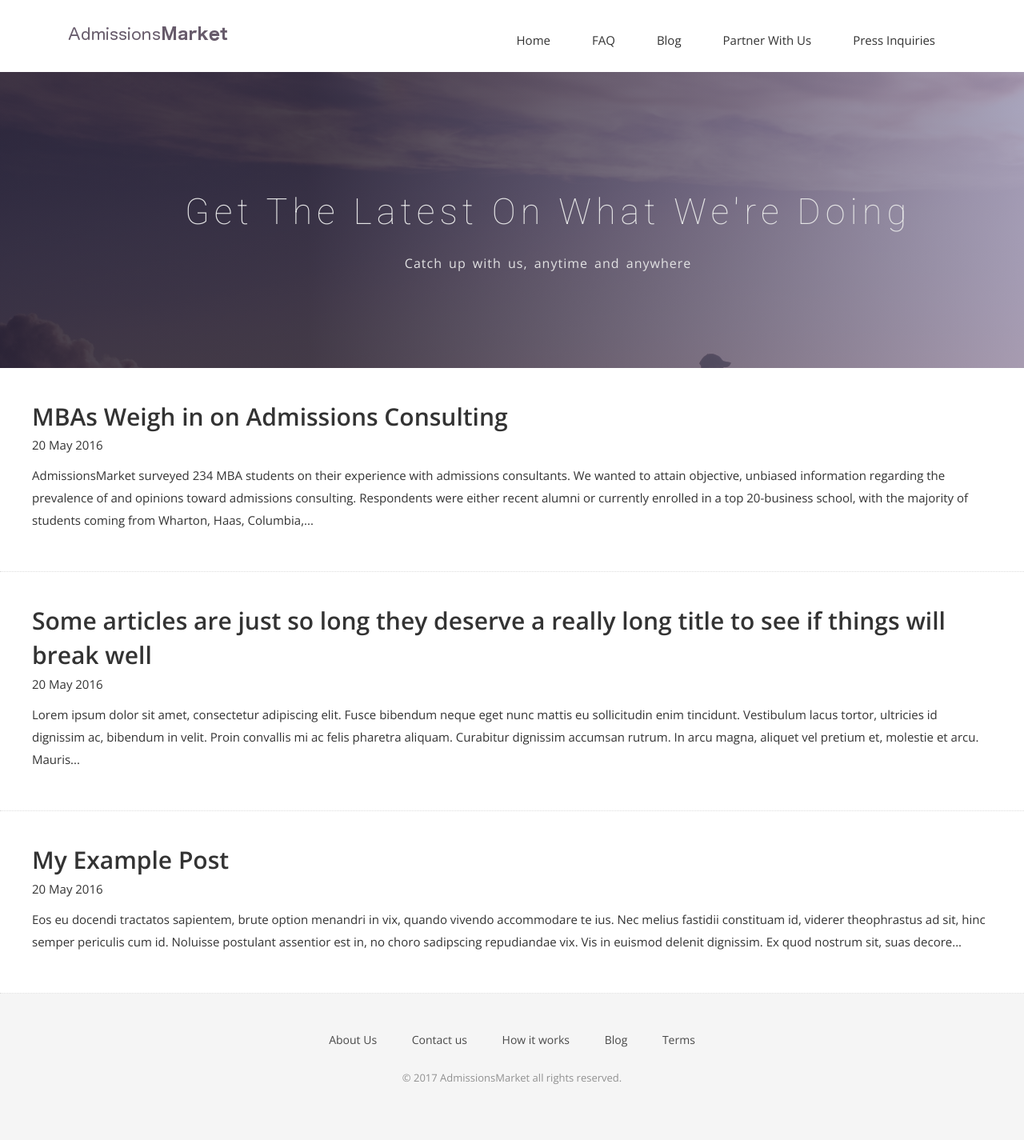
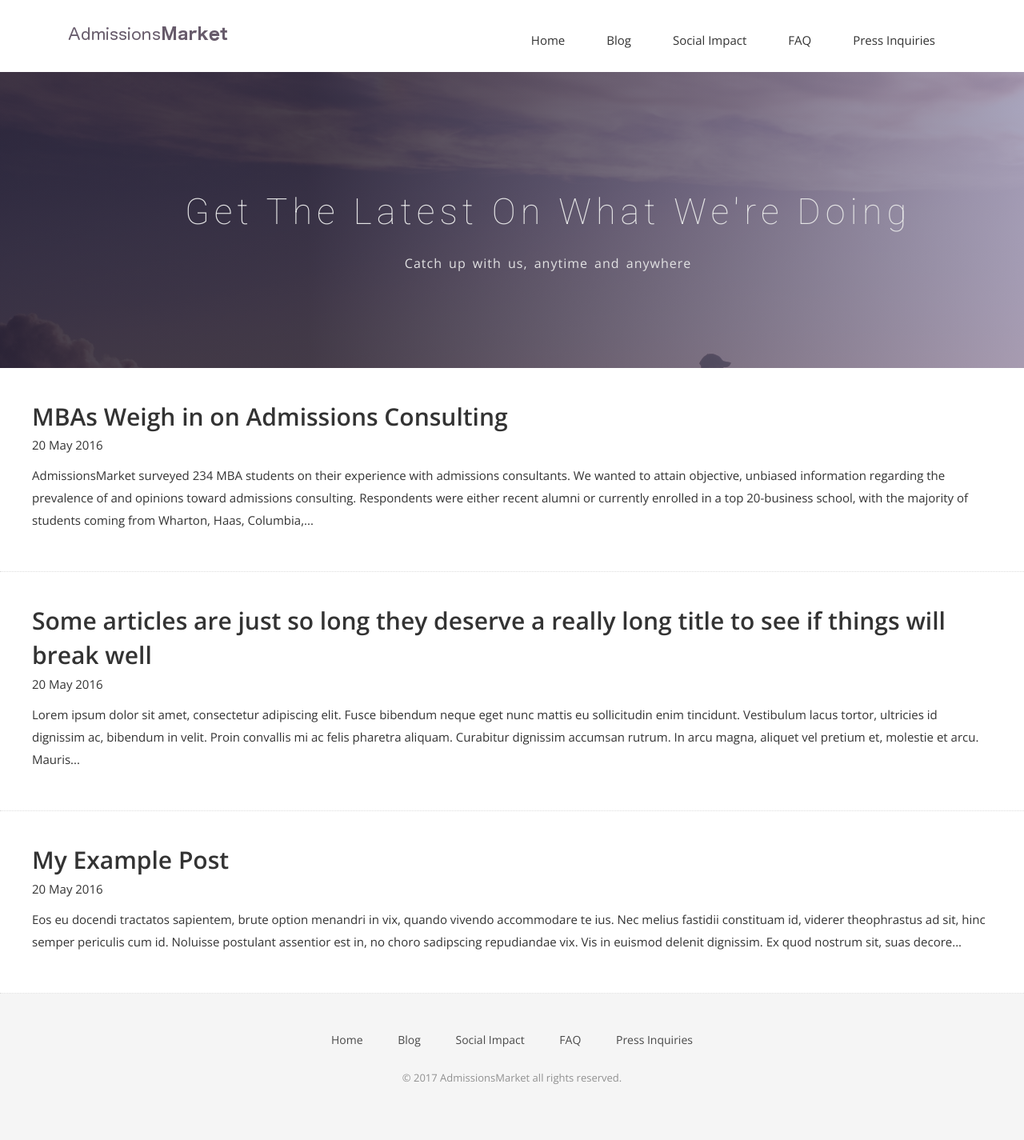
Before and after one commit to dsardi/Eric-Natelson.github.io, a Jekyll site: the page built from blog.html, in a window 1280 px wide. Shown: the whole page at 80% size. Built offline with Jekyll 4.4.1, drawn with Linux system fonts in a browser that asks for light colours; nearby versions of some CDN libraries; some web fonts are replaced.

Commit message:
Changed order and contents of header and footer

```diff
--- a/_includes/footer.html
+++ b/_includes/footer.html
@@ -5,11 +5,11 @@
       <div class="col-md-12">
         <div class="footer-manu">
           <ul>
-            <li><a href="#">About Us</a></li>
-            <li><a href="{{ site.baseurl }}/contact">Contact us</a></li>
-            <li><a href="#">How it works</a></li>
+            <li><a href="{{ site.baseurl }}/">Home</a></li>
             <li><a href="{{ site.baseurl }}/blog">Blog</a></li>
-            <li><a href="#">Terms</a></li>
+            <li><a href="#">Social Impact</a></li>
+            <li><a href="{{ site.baseurl }}/FAQ">FAQ</a></li>
+            <li><a href="{{ site.baseurl }}/contact">Press Inquiries</a></li>
           </ul>
         </div>
         <p>&copy; 2017 AdmissionsMarket all rights reserved.</p>
--- a/_includes/header.html
+++ b/_includes/header.html
@@ -22,9 +22,9 @@
             <div class="collapse navbar-collapse" id="bs-example-navbar-collapse-1">
               <ul class="nav navbar-nav navbar-right">
                 <li><a href="{{ site.baseurl }}/">Home</a></li>
+                <li><a href="{{ site.baseurl }}/blog">Blog</a></li>
+                <li><a href="#">Social Impact</a></li>
                 <li><a href="{{ site.baseurl }}/FAQ">FAQ</a></li>
-                <li><a href="{{ site.baseurl }}/blog">Blog</a></li>
-                <li><a href="#">Partner With Us</a></li>
                 <li><a href="{{ site.baseurl }}/contact">Press Inquiries</a></li>
               </ul>
             </div><!-- /.navbar-collapse -->
```
Also changed, not shown: index.html (+5 -3 lines).
